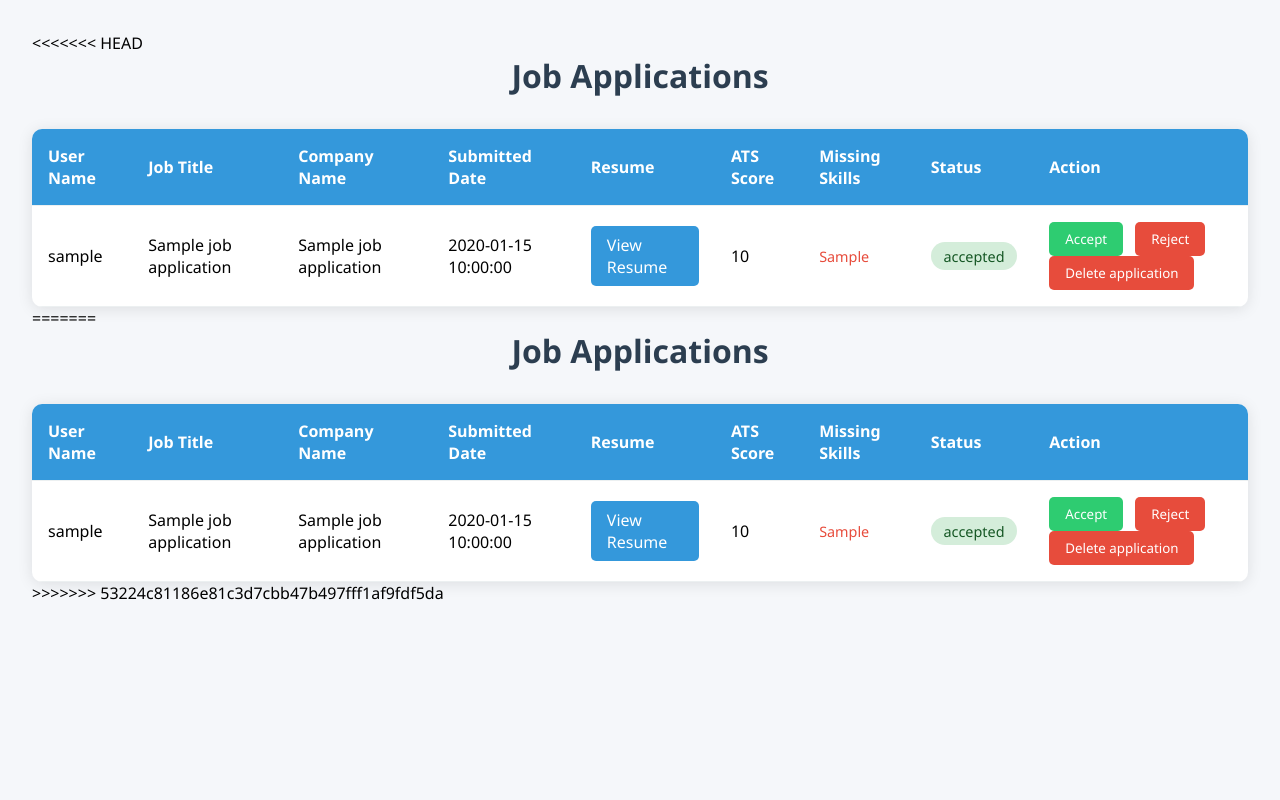
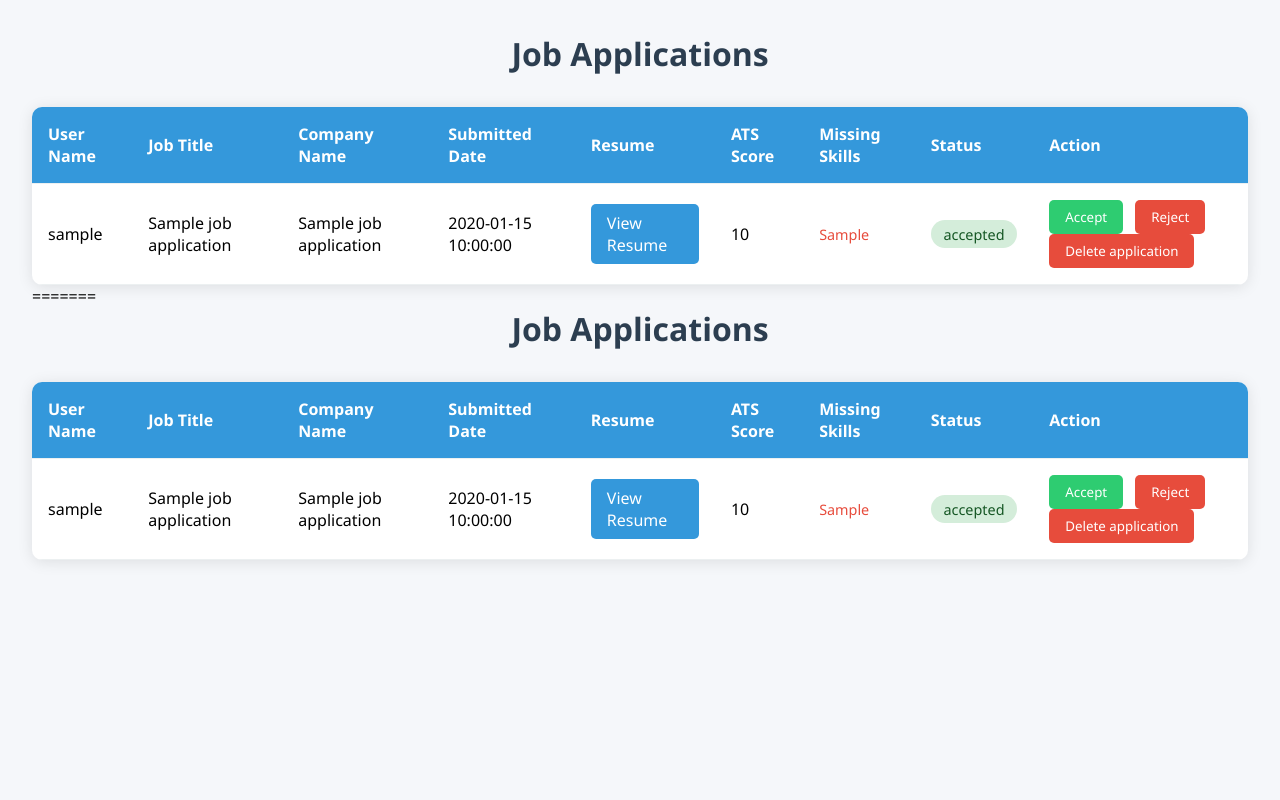
Before and after one commit to Amsaho/AI_resume, a Flask app: page /view_applications in a window 1280 px wide. Run offline with Flask 3, Linux system fonts and the light colour scheme; the visitor is signed in with stand-in values (Sample User, id 1); a database or web service that is not in the repository returns one stand-in record (values such as "Sample title"); parts of the project's set-up code (start-up, migrations or seed data) failed here and were passed over.

Commit message:
Update view_applications.html

```diff
--- a/templates/view_applications.html
+++ b/templates/view_applications.html
@@ -1,4 +1,4 @@
-<<<<<<< HEAD
+
 <!DOCTYPE html>
 <html lang="en">
 <head>
@@ -456,5 +456,4 @@
     }
     </script>
 </body>
->>>>>>> 53224c81186e81c3d7cbb47b497fff1af9fdf5da
 </html>
```
